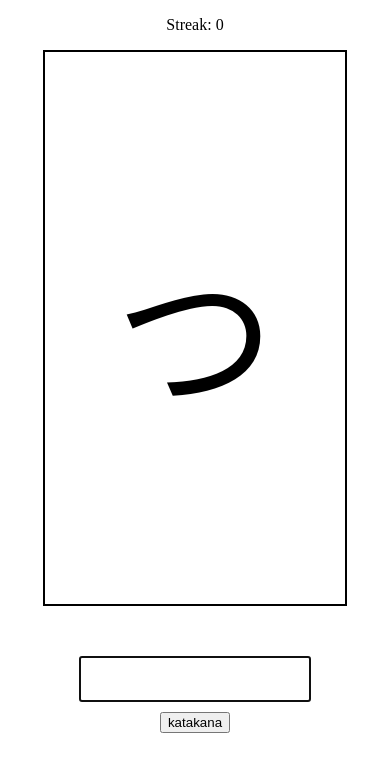
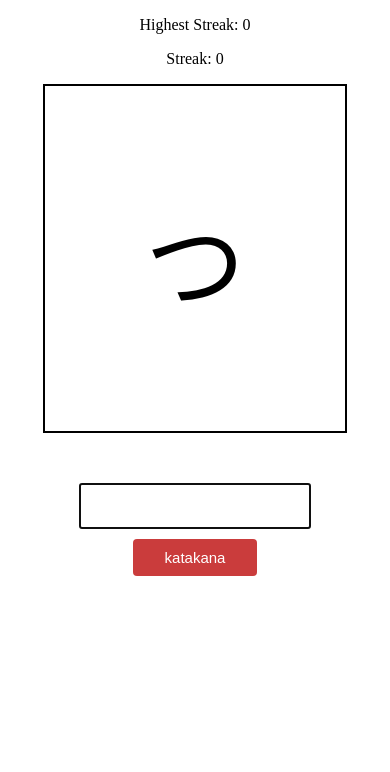
Before and after one commit to cubemer/kana-practice, a React (Create React App) app: page / in a window 390 px wide. Shown: the top 772 px of the page. Built offline with nearby package versions, Linux system fonts and the light colour scheme.

Commit message:
Improve mobile device rendering
I made the app display nicely on mobile devices as well as bigger screens. And made the toggle button nicer. Commented out a feature that didn't end up working out as I'd hoped.

```diff
--- a/src/App.css
+++ b/src/App.css
@@ -7,7 +7,7 @@
   width: 80%;
   text-align: center;
   border: 2px solid black;
-  font-size: 10em;
+  font-size: 100px;
 }
 
 .Input {
@@ -27,3 +27,12 @@
   margin-top: 10px;
   text-align: center;
 }
+
+.Button button {
+  border: none;
+  border-radius: 4px;
+  padding: 10px 32px;
+  color: white;
+  background: rgb(202, 60, 60);
+  font-size: 15px;
+}
--- a/src/App.js
+++ b/src/App.js
@@ -24,7 +24,27 @@ class App extends React.Component {
     correct: false,
     hiragana: true,
     counter: 0,
+    max: 0
   }
+
+  // _handleKeyPress = (e) => {
+  //   console.log(e.key);
+  //   if (e.key === ' ') {
+  //     if (this.state.answer.length === romaji[this.state.kana].length && this.state.answer !== romaji[this.state.kana]) {
+  //       this.setState({
+  //         counter: 0,
+  //         answer: ''
+  //       })
+  //     }
+  //     if (this.state.answer === romaji[this.state.kana]) {
+  //       this.setState((prevState) => ({
+  //         kana: Math.floor(Math.random() * 46),
+  //         answer: '',
+  //         counter: prevState.counter + 1
+  //       }))
+  //     }
+  //   }
+  // }
 
   componentDidUpdate() {
     if (this.state.answer.length === romaji[this.state.kana].length && this.state.answer !== romaji[this.state.kana]) {
@@ -39,6 +59,11 @@ class App extends React.Component {
         answer: '',
         counter: prevState.counter + 1
       }))
+      if (this.state.counter >= this.state.max) {
+        this.setState((prevState) => ({
+          max: prevState.counter
+        }))
+      }
     }
   }
 
@@ -49,7 +74,8 @@ class App extends React.Component {
   toggleHiraganaHandler = () => {
     this.setState((prevState) => ({
       kana: Math.floor(Math.random() * 46),
-      hiragana: !prevState.hiragana
+      hiragana: !prevState.hiragana,
+      counter: 0,
     }))
   }
 
@@ -57,12 +83,12 @@ class App extends React.Component {
     return (
       <div>
         { this.state.hiragana
-          ? <Display randomKana={hiragana[this.state.kana]} counter={this.state.counter}/>
-          : <Display randomKana={katakana[this.state.kana]} counter={this.state.counter}/>
+          ? <Display randomKana={hiragana[this.state.kana]} counter={this.state.counter} highScore={this.state.max}/>
+          : <Display randomKana={katakana[this.state.kana]} counter={this.state.counter} highScore={this.state.max}/>
         }
-        <Input changed={this.answerHandler} value={this.state.answer}/>
+        <Input changed={this.answerHandler} value={this.state.answer} />
         <div className='Button'>
-          <button onClick={this.toggleHiraganaHandler} >{this.state.hiragana ? 'katakana' : 'hiragana'}</button>
+          <button className="pure-button" onClick={this.toggleHiraganaHandler} >{this.state.hiragana ? 'katakana' : 'hiragana'}</button>
         </div>
       </div>
     );
--- a/src/components/Display/Display.js
+++ b/src/components/Display/Display.js
@@ -2,6 +2,7 @@ import React from 'react'
 
 const display = (props) => (
     <div className='Display'>
+      <p>Highest Streak: {props.highScore}</p>
       <p>Streak: {props.counter}</p>
       <div className='Kana'>
         <p>{props.randomKana}</p>
--- a/src/components/Input/Input.js
+++ b/src/components/Input/Input.js
@@ -6,6 +6,7 @@ const input = (props) => (
       type='text'
       onChange={props.changed}
       value={props.value}
+      // onKeyPress={props.keyPress}
       autoFocus />
   </div>
 )
```
